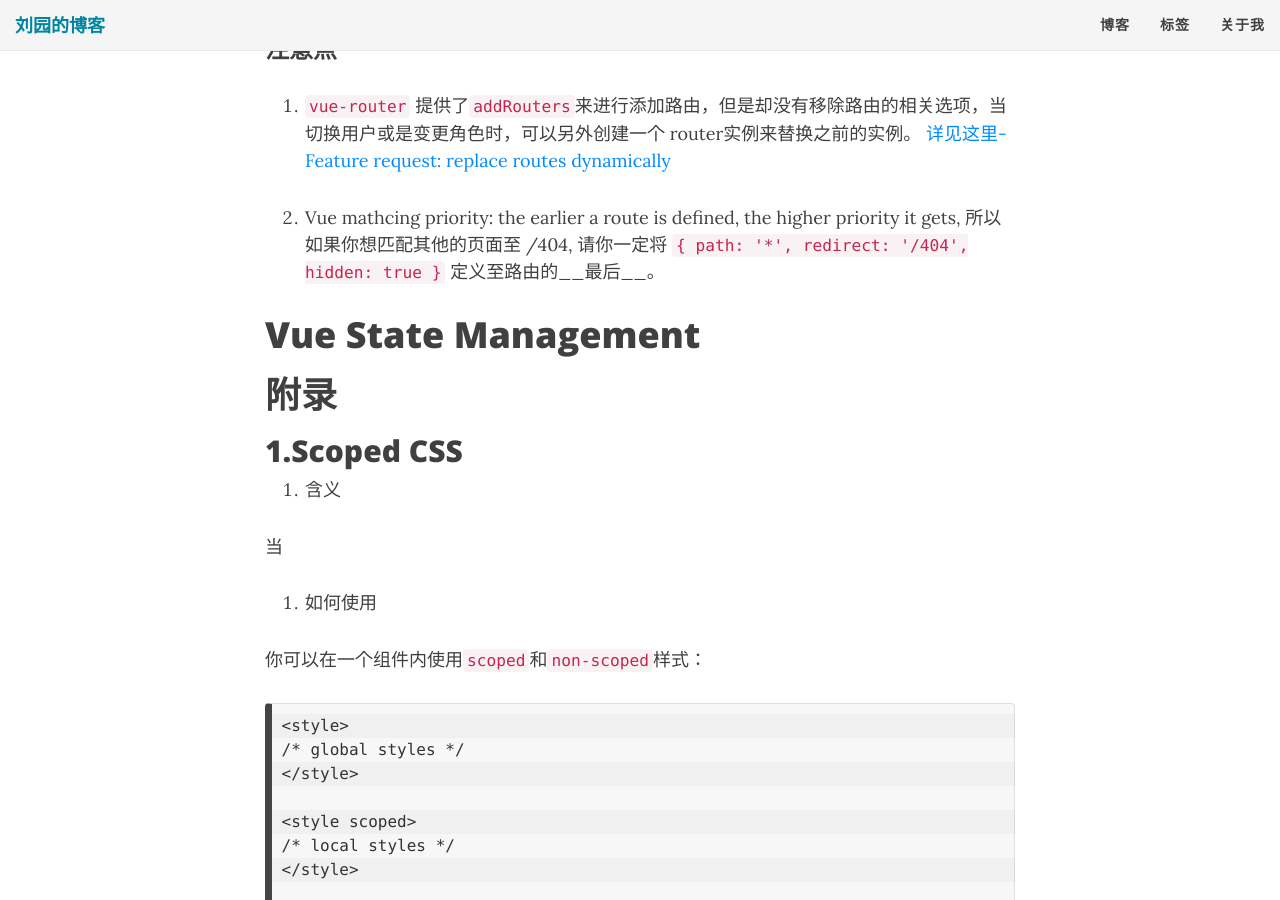
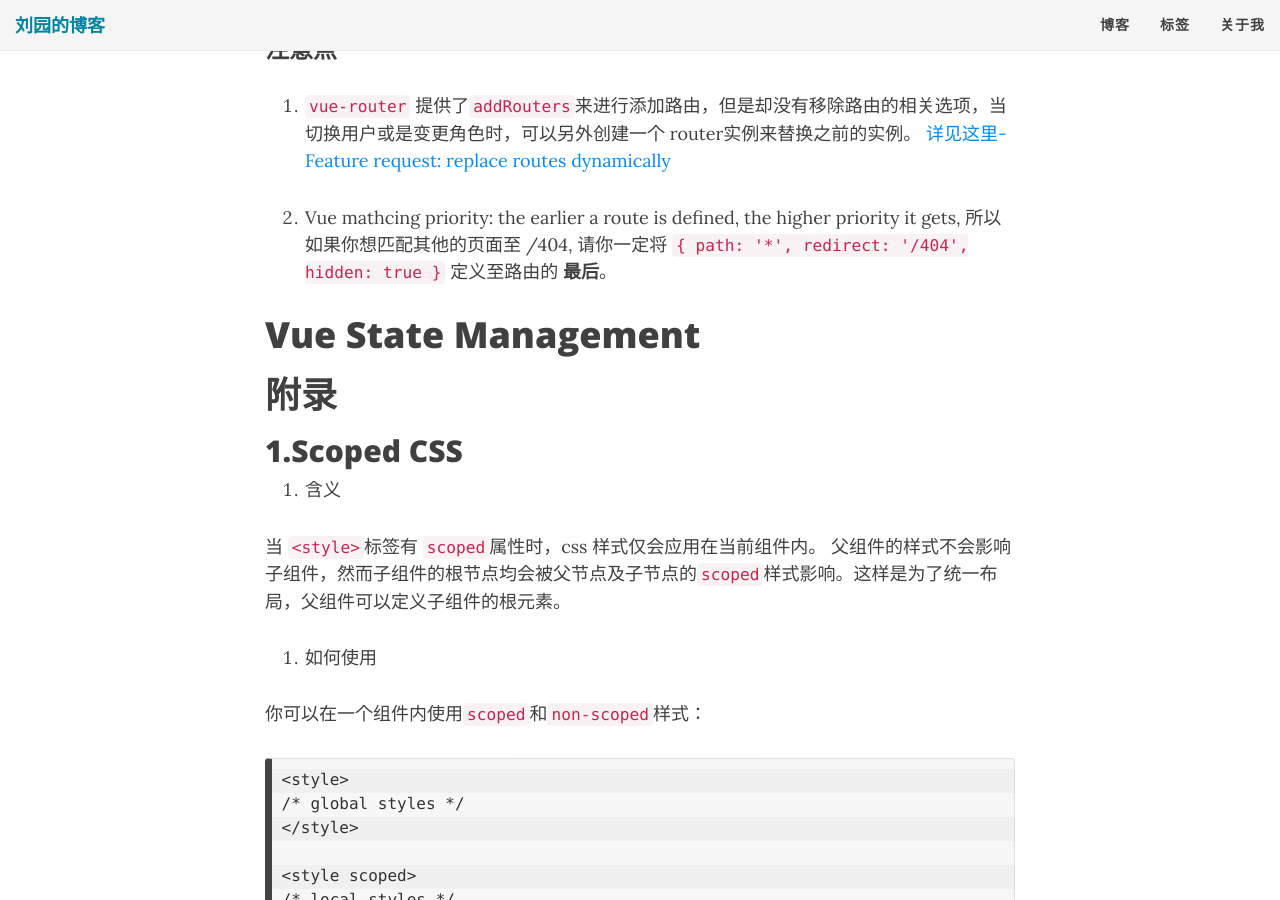
Before and after one commit to colynn/colynn.github.io, a Jekyll site: the page built from _posts/2020-06-01-vue-in-using-summaring.md, in a window 1280 px wide and 900 px high, scrolled down 5907 px. Built offline with Jekyll 4.4.1, drawn with Linux system fonts in a browser that asks for light colours; nearby versions of some CDN libraries; comment, search, counter and statistics services are not loaded.

Commit message:
style update

```diff
--- a/_posts/2020-06-01-vue-in-using-summaring.md
+++ b/_posts/2020-06-01-vue-in-using-summaring.md
@@ -160,7 +160,7 @@ Vue.directive('permissionaction', {
 ### 注意点
 1. `vue-router` 提供了`addRouters`来进行添加路由，但是却没有移除路由的相关选项，当切换用户或是变更角色时，可以另外创建一个 router实例来替换之前的实例。 [详见这里-Feature request: replace routes dynamically](https://github.com/vuejs/vue-router/issues/1234#issuecomment-357941465)
 
-2. Vue mathcing priority: the earlier a route is defined, the higher priority it gets, 所以如果你想匹配其他的页面至 /404, 请你一定将 `{ path: '*', redirect: '/404', hidden: true }` 定义至路由的__最后__。
+2. Vue mathcing priority: the earlier a route is defined, the higher priority it gets, 所以如果你想匹配其他的页面至 /404, 请你一定将 `{ path: '*', redirect: '/404', hidden: true }` 定义至路由的 __最后__。
 
 
 # Vue State Management
@@ -172,7 +172,7 @@ Vue.directive('permissionaction', {
 
 1. 含义
 
-当 <style>标签有 `scoped`属性时，css 样式仅会应用在当前组件内。 父组件的样式不会影响子组件，然而子组件的根节点均会被父节点及子节点的`scoped`样式影响。这样是为了统一布局，父组件可以定义子组件的根元素。
+当 `<style>`标签有 `scoped`属性时，css 样式仅会应用在当前组件内。 父组件的样式不会影响子组件，然而子组件的根节点均会被父节点及子节点的`scoped`样式影响。这样是为了统一布局，父组件可以定义子组件的根元素。
 
 2. 如何使用
 
```
